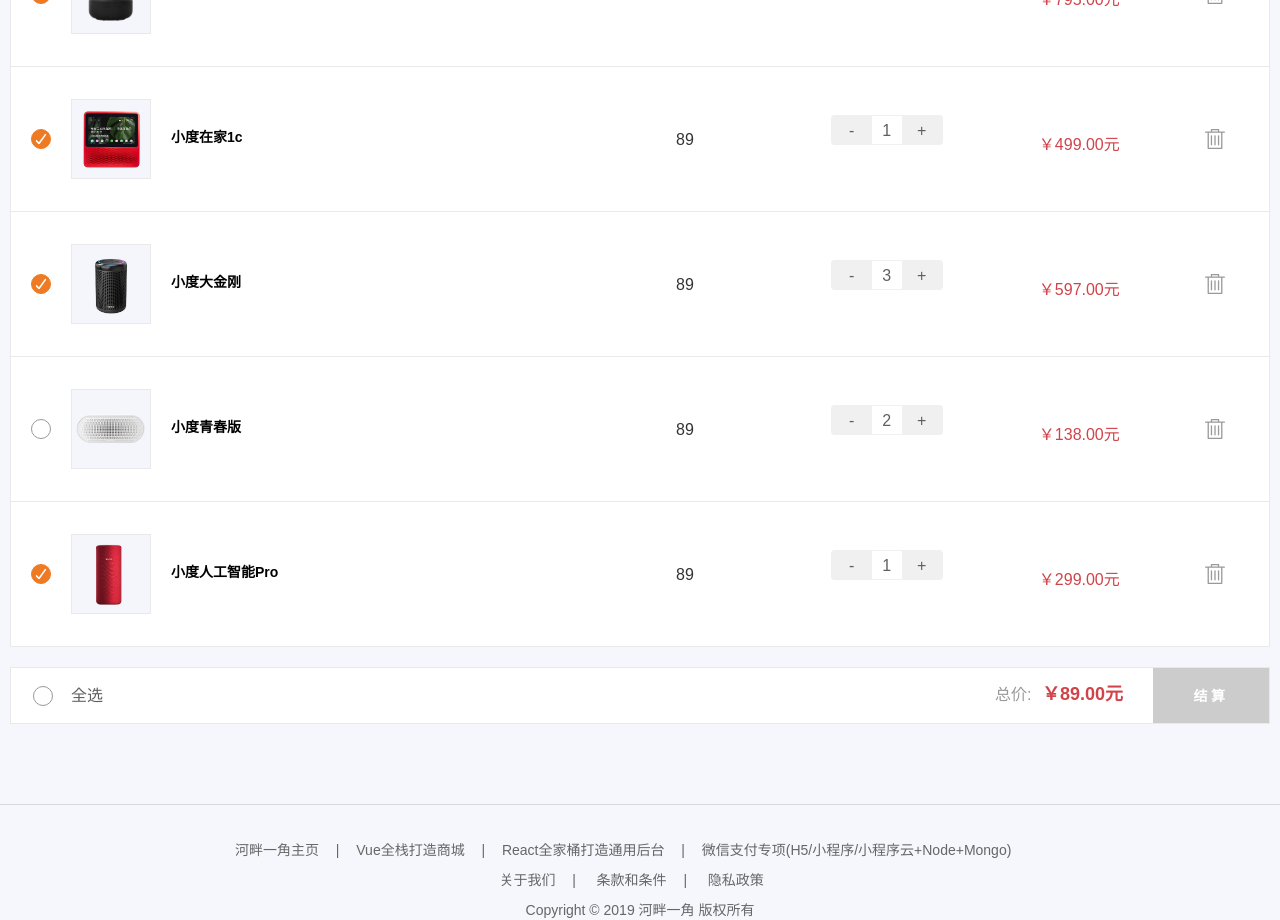
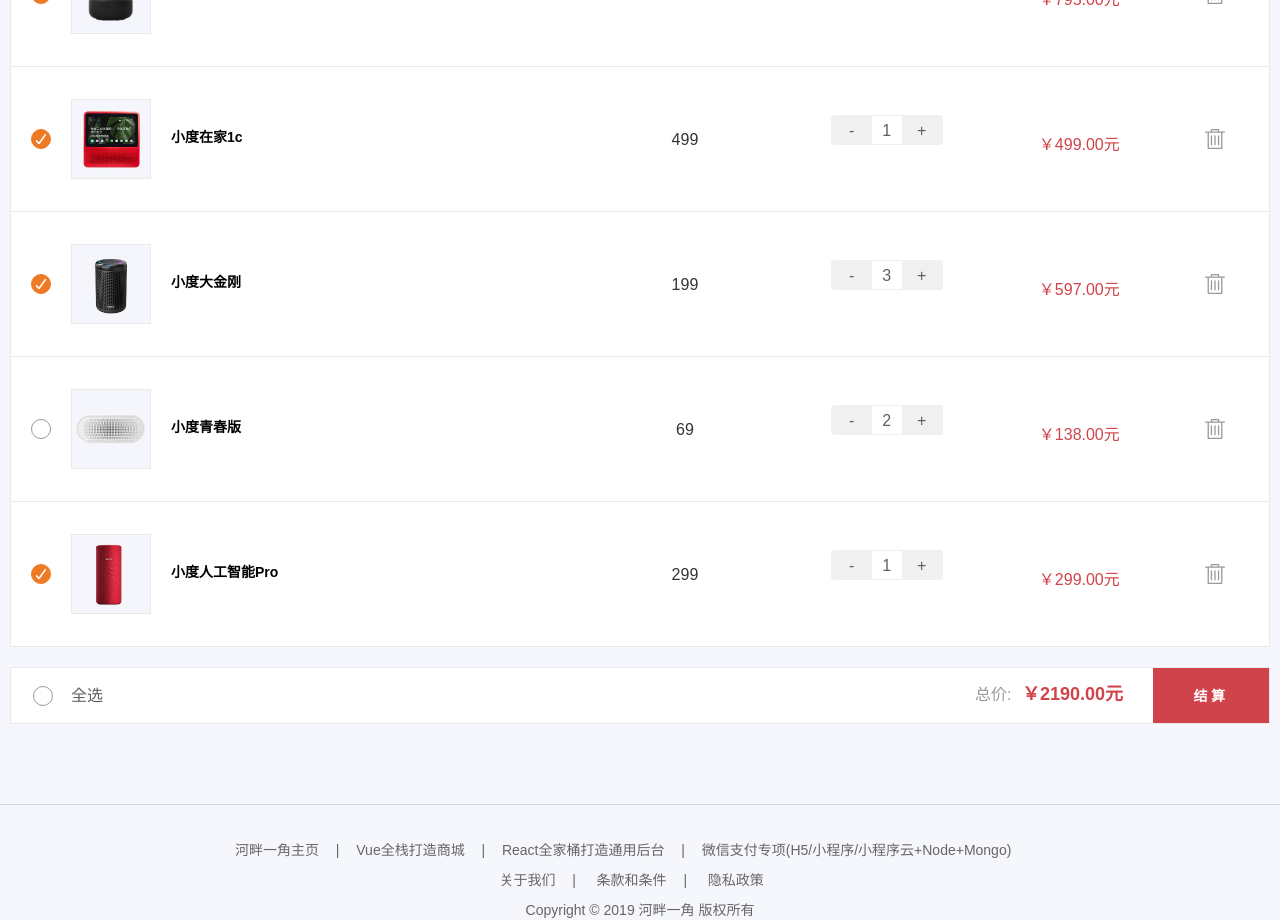
Before and after one commit to python-lee/freemall, a Vue app: page /#/ in a window 1280 px wide. Shown: the part 480-1400 px from the top of the page. Built offline with nearby package versions, Linux system fonts and the light colour scheme.

Commit message:
2-7计算属性的讲解-金额动态计算

```diff
--- a/src/pages/address.vue
+++ b/src/pages/address.vue
@@ -139,13 +139,24 @@
 		name: 'addr',
 		data() {
 			return {
-
+				addressList: []
 			}
 		},
 		components: {
 			NavHeader,
 			NavFooter,
 			// Modal
+		},
+		created(){
+			this.init();
+		},
+		methods: {
+			init(){
+				this.axios.get('/mock/address.json').then((response) => {
+					let res = response.data;
+					this.addressList = res.data;
+				})
+			}
 		}
 	}
 </script>
--- a/src/pages/cart.vue
+++ b/src/pages/cart.vue
@@ -66,7 +66,7 @@
 									</div>
 								</div>
 								<div class="cart-tab-2">
-									<div class="item-price">89</div>
+									<div class="item-price">{{item.productPrice}}</div>
 								</div>
 								<div class="cart-tab-3">
 									<div class="item-quantity">
@@ -110,10 +110,10 @@
 						</div>
 						<div class="cart-foot-r">
 							<div class="item-total">
-								总价: <span class="total-price">￥89.00元</span>
+								总价: <span class="total-price">{{totalPrice | currency}}</span>
 							</div>
 							<div class="btn-wrap">
-								<a class="btn btn--red btn--dis">结算</a>
+								<a class="btn btn--red" :class="{'btn--dis': !checkedCount}" @click="checkOut">结算</a>
 							</div>
 						</div>
 					</div>
@@ -160,6 +160,22 @@
 				return this.cartList.every((item)=>{
 					return item.checked;
 				})
+			},
+			// 判断购物车中是否有选中的商品
+			checkedCount(){
+				return this.cartList.some((item) => {
+					return item.checked;
+				})
+			},
+			// 计算购物车中商品的总价
+			totalPrice(){
+				let money = 0;
+				this.cartList.forEach((item)=>{
+					if (item.checked) {
+						money += item.productPrice*item.productNum;
+					}
+				})
+				return money;
 			}
 		},
 		filters: {
@@ -206,6 +222,13 @@
 				this.cartList.forEach((item)=>{
 					item.checked = flag;
 				})
+			},
+			checkOut(){
+				if (this.checkedCount){
+					this.$router.push({
+						path: '/address'
+					})
+				}
 			}
 		}
 	}
```
